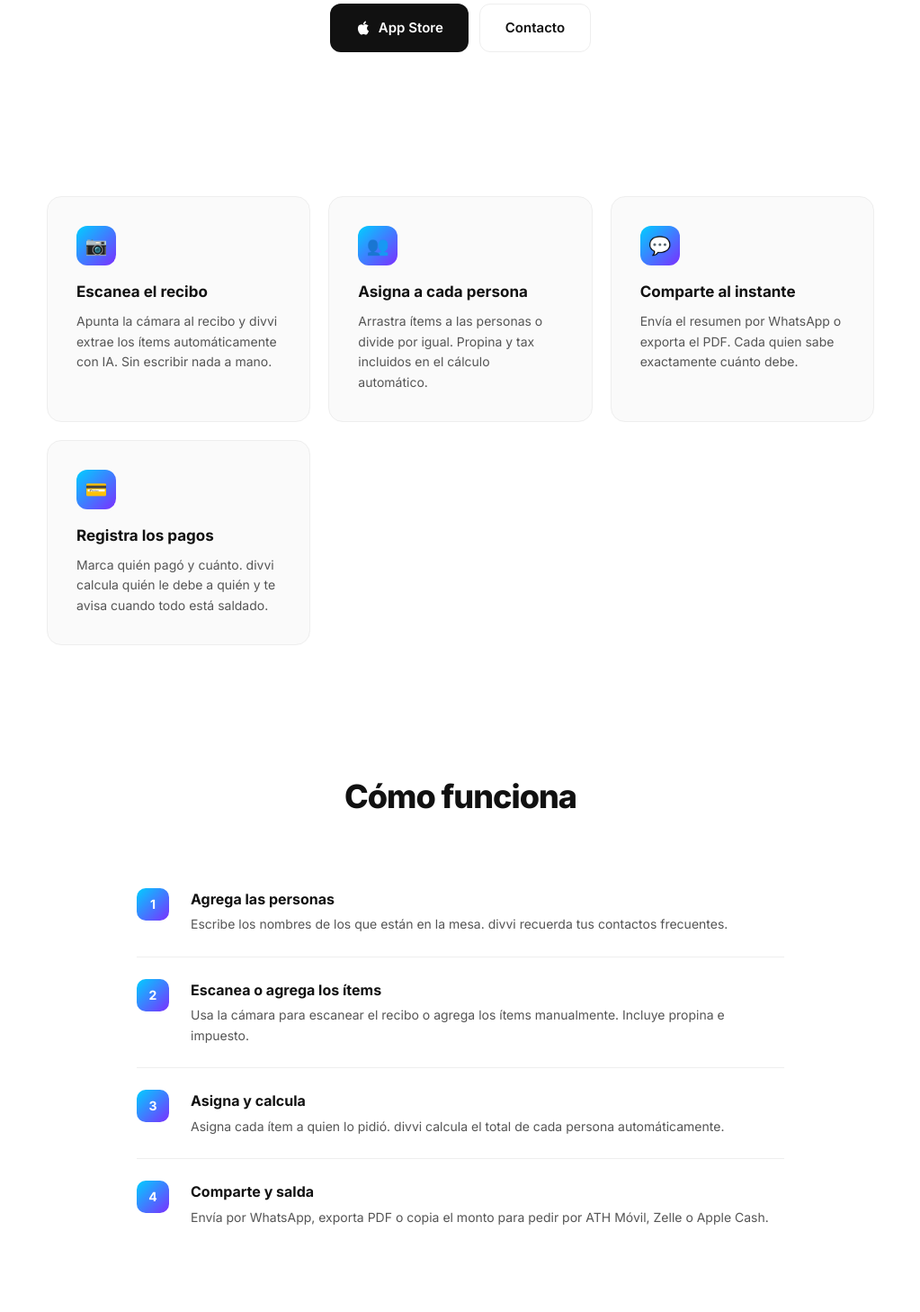
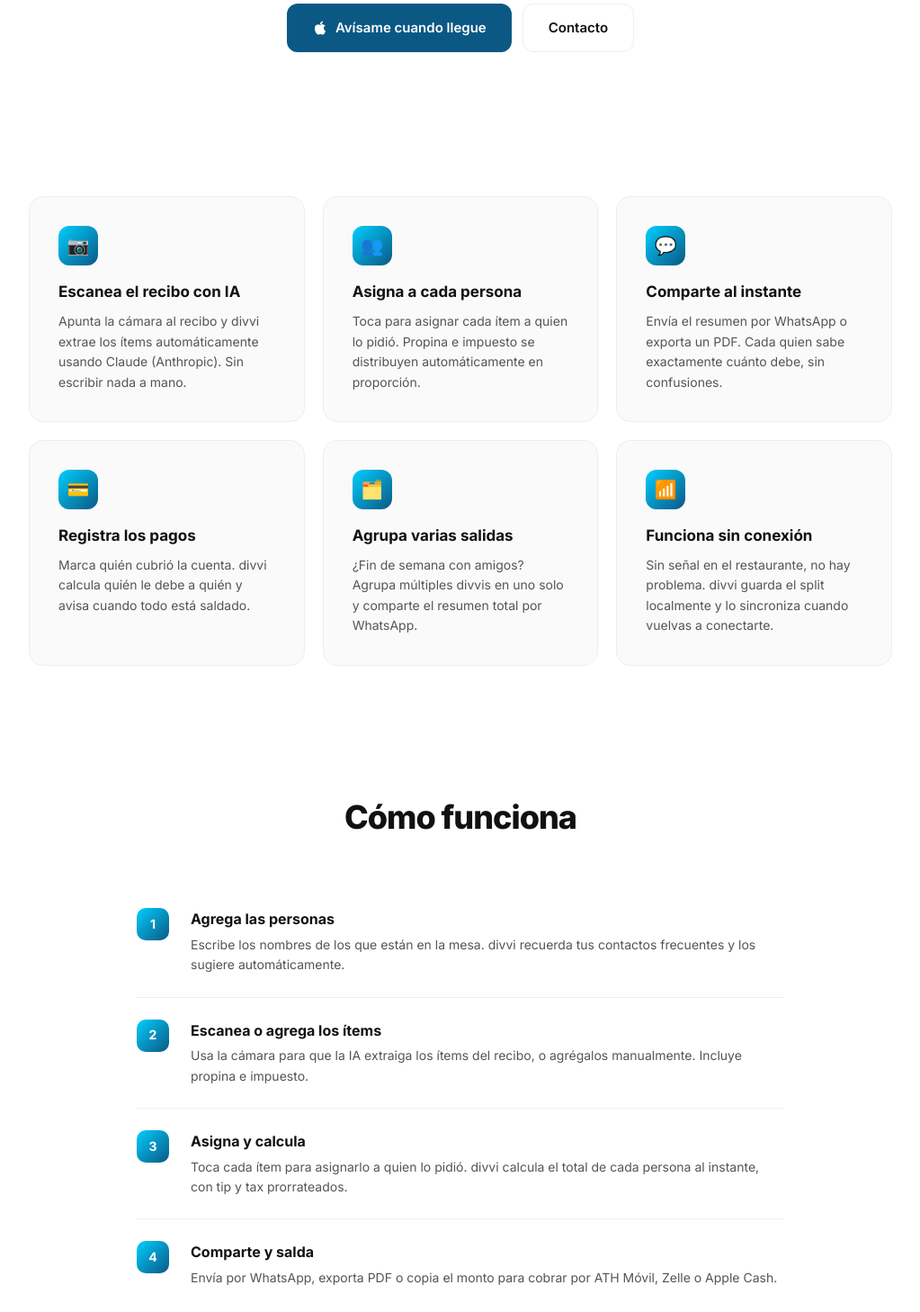
Before and after one commit to luisrosariodev/rosariodev-landing, a plain HTML site: page divvi/index.html in a window 1280 px wide. Shown: the part 534-1992 px from the top of the page at 90% size, without its empty margins (128-1151 px from the left). Drawn offline with Linux system fonts and the light colour scheme.

Commit message:
update: divvi landing + privacy — rosariodev blue rebrand
- index: accent #6535E8 → #0B5884 (rosariodev blue) throughout
- index: hero CTA fix — dead App Store link → mailto avísame
- index: feature card "Arrastra" → "Toca para asignar" (matches actual UX)
- index: OCR card explicitly names Claude (Anthropic)
- index: +2 feature cards — Grupos y Modo offline
- index: step 3 updated — tap not drag, tip/tax prorrateados
- privacy: date updated to 22 junio 2026
- privacy: colors purple → rosariodev blue
- privacy: section 2.1 adds terms_accepted_at disclosure
- privacy: section 3 adds consent registration bullet
- privacy: section 5 explicit list of deleted data
- privacy: section 8 removed weak "continued use = acceptance" clause

Co-Authored-By: Claude Sonnet 4.6 <noreply@anthropic.com>

```diff
--- a/divvi/index.html
+++ b/divvi/index.html
@@ -12,8 +12,8 @@
     *, *::before, *::after { box-sizing: border-box; margin: 0; padding: 0; }
 
     :root {
-      --accent: #6535E8;
-      --gradient: linear-gradient(135deg, #00CFFF 0%, #7B2FFF 100%);
+      --accent: #0B5884;
+      --gradient: linear-gradient(135deg, #00CFFF 0%, #0B5884 100%);
       --bg: #ffffff;
       --surface: #fafafa;
       --border: #eee;
@@ -48,7 +48,7 @@
     .hero-badge {
       display: inline-block; font-size: 12px; font-weight: 600;
       letter-spacing: 1px; color: var(--accent);
-      border: 1px solid #E6E0FF; background: #F8F7FF;
+      border: 1px solid #C8DCE9; background: #EDF3F7;
       padding: 6px 14px; border-radius: 100px;
       margin-bottom: 28px;
     }
@@ -67,12 +67,12 @@
     .hero-actions { display: flex; gap: 12px; justify-content: center; flex-wrap: wrap; }
     .btn-primary {
       display: inline-flex; align-items: center; gap: 8px;
-      background: var(--text); color: #fff;
+      background: var(--accent); color: #fff;
       padding: 14px 28px; border-radius: 12px;
       font-size: 15px; font-weight: 600; text-decoration: none;
       transition: opacity 0.2s;
     }
-    .btn-primary:hover { opacity: 0.8; }
+    .btn-primary:hover { opacity: 0.85; }
     .btn-secondary {
       display: inline-flex; align-items: center; gap: 8px;
       background: transparent; color: var(--text);
@@ -84,7 +84,7 @@
 
     /* FEATURES */
     .features {
-      max-width: 1000px; margin: 0 auto;
+      max-width: 1040px; margin: 0 auto;
       padding: 80px 40px; display: grid;
       grid-template-columns: repeat(auto-fit, minmax(280px, 1fr)); gap: 20px;
     }
@@ -93,7 +93,7 @@
       border-radius: var(--radius); padding: 32px;
       transition: transform 0.2s, box-shadow 0.2s;
     }
-    .feature-card:hover { transform: translateY(-4px); box-shadow: 0 12px 40px #0001; }
+    .feature-card:hover { transform: translateY(-4px); box-shadow: 0 12px 40px rgba(11,88,132,0.08); }
     .feature-icon {
       width: 44px; height: 44px; border-radius: 12px;
       background: var(--gradient); display: flex; align-items: center;
@@ -128,7 +128,7 @@
       padding: 56px 40px;
     }
     .cta-card h2 { font-size: 36px; font-weight: 800; color: #fff; letter-spacing: -1px; margin-bottom: 12px; }
-    .cta-card p { color: rgba(255,255,255,0.8); font-size: 17px; margin-bottom: 32px; }
+    .cta-card p { color: rgba(255,255,255,0.85); font-size: 17px; margin-bottom: 32px; }
     .btn-white {
       display: inline-flex; align-items: center; gap: 8px;
       background: #fff; color: var(--accent);
@@ -169,9 +169,9 @@
     <h1>Divide la cuenta<br /><span>sin drama</span></h1>
     <p>Escanea el recibo, asigna los ítems a cada persona y comparte el resumen en segundos. Para el restaurante, no para la oficina.</p>
     <div class="hero-actions">
-      <a href="#" class="btn-primary">
+      <a href="mailto:contact@rosariodev.com?subject=Avísame cuando divvi esté disponible" class="btn-primary">
         <svg width="18" height="18" viewBox="0 0 24 24" fill="currentColor"><path d="M18.71 19.5c-.83 1.24-1.71 2.45-3.05 2.47-1.34.03-1.77-.79-3.29-.79-1.53 0-2 .77-3.27.82-1.31.05-2.3-1.32-3.14-2.53C4.25 17 2.94 12.45 4.7 9.39c.87-1.52 2.43-2.48 4.12-2.51 1.28-.02 2.5.87 3.29.87.78 0 2.26-1.07 3.8-.91.65.03 2.47.26 3.64 1.98-.09.06-2.17 1.28-2.15 3.81.03 3.02 2.65 4.03 2.68 4.04-.03.07-.42 1.44-1.38 2.83M13 3.5c.73-.83 1.94-1.46 2.94-1.5.13 1.17-.34 2.35-1.04 3.19-.69.85-1.83 1.51-2.95 1.42-.15-1.15.41-2.35 1.05-3.11z"/></svg>
-        App Store
+        Avísame cuando llegue
       </a>
       <a href="mailto:contact@rosariodev.com" class="btn-secondary">Contacto</a>
     </div>
@@ -180,23 +180,33 @@
   <section class="features">
     <div class="feature-card">
       <div class="feature-icon">📷</div>
-      <h3>Escanea el recibo</h3>
-      <p>Apunta la cámara al recibo y divvi extrae los ítems automáticamente con IA. Sin escribir nada a mano.</p>
+      <h3>Escanea el recibo con IA</h3>
+      <p>Apunta la cámara al recibo y divvi extrae los ítems automáticamente usando Claude (Anthropic). Sin escribir nada a mano.</p>
     </div>
     <div class="feature-card">
       <div class="feature-icon">👥</div>
       <h3>Asigna a cada persona</h3>
-      <p>Arrastra ítems a las personas o divide por igual. Propina y tax incluidos en el cálculo automático.</p>
+      <p>Toca para asignar cada ítem a quien lo pidió. Propina e impuesto se distribuyen automáticamente en proporción.</p>
     </div>
     <div class="feature-card">
       <div class="feature-icon">💬</div>
       <h3>Comparte al instante</h3>
-      <p>Envía el resumen por WhatsApp o exporta el PDF. Cada quien sabe exactamente cuánto debe.</p>
+      <p>Envía el resumen por WhatsApp o exporta un PDF. Cada quien sabe exactamente cuánto debe, sin confusiones.</p>
     </div>
     <div class="feature-card">
       <div class="feature-icon">💳</div>
       <h3>Registra los pagos</h3>
-      <p>Marca quién pagó y cuánto. divvi calcula quién le debe a quién y te avisa cuando todo está saldado.</p>
+      <p>Marca quién cubrió la cuenta. divvi calcula quién le debe a quién y avisa cuando todo está saldado.</p>
+    </div>
+    <div class="feature-card">
+      <div class="feature-icon">🗂️</div>
+      <h3>Agrupa varias salidas</h3>
+      <p>¿Fin de semana con amigos? Agrupa múltiples divvis en uno solo y comparte el resumen total por WhatsApp.</p>
+    </div>
+    <div class="feature-card">
+      <div class="feature-icon">📶</div>
+      <h3>Funciona sin conexión</h3>
+      <p>Sin señal en el restaurante, no hay problema. divvi guarda el split localmente y lo sincroniza cuando vuelvas a conectarte.</p>
     </div>
   </section>
 
@@ -207,28 +217,28 @@
         <div class="step-num">1</div>
         <div class="step-content">
           <h3>Agrega las personas</h3>
-          <p>Escribe los nombres de los que están en la mesa. divvi recuerda tus contactos frecuentes.</p>
+          <p>Escribe los nombres de los que están en la mesa. divvi recuerda tus contactos frecuentes y los sugiere automáticamente.</p>
         </div>
       </div>
       <div class="step">
         <div class="step-num">2</div>
         <div class="step-content">
           <h3>Escanea o agrega los ítems</h3>
-          <p>Usa la cámara para escanear el recibo o agrega los ítems manualmente. Incluye propina e impuesto.</p>
+          <p>Usa la cámara para que la IA extraiga los ítems del recibo, o agrégalos manualmente. Incluye propina e impuesto.</p>
         </div>
       </div>
       <div class="step">
         <div class="step-num">3</div>
         <div class="step-content">
           <h3>Asigna y calcula</h3>
-          <p>Asigna cada ítem a quien lo pidió. divvi calcula el total de cada persona automáticamente.</p>
+          <p>Toca cada ítem para asignarlo a quien lo pidió. divvi calcula el total de cada persona al instante, con tip y tax prorrateados.</p>
         </div>
       </div>
       <div class="step">
         <div class="step-num">4</div>
         <div class="step-content">
           <h3>Comparte y salda</h3>
-          <p>Envía por WhatsApp, exporta PDF o copia el monto para pedir por ATH Móvil, Zelle o Apple Cash.</p>
+          <p>Envía por WhatsApp, exporta PDF o copia el monto para cobrar por ATH Móvil, Zelle o Apple Cash.</p>
         </div>
       </div>
     </div>
```
Also changed, not shown: divvi/privacy.html (+14 -12 lines).
